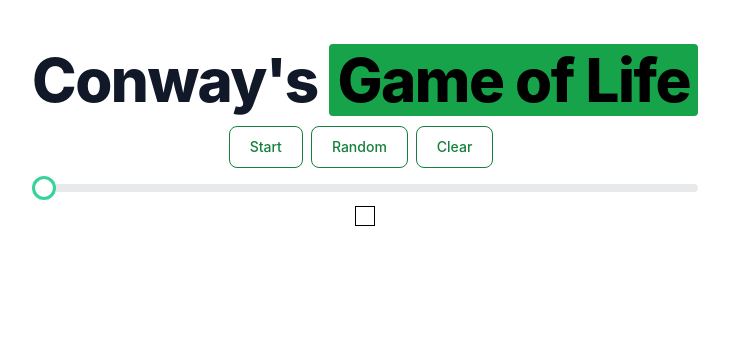
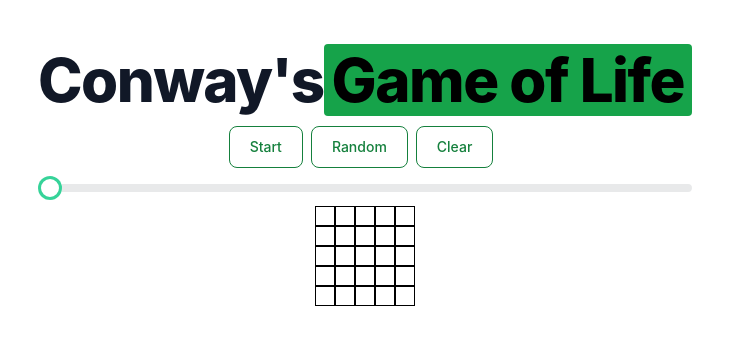
Before and after one commit to CSP197/Conway, a React (Create React App) app: page / in a window 1280 px wide. Shown: the top 344 px of the page, without its empty margins (275-1004 px from the left). Built offline with nearby package versions, Linux system fonts and the light colour scheme; the HTML template or start-up script is replaced by a standard one.

Commit message:
Finished up GameOfLife :)

```diff
--- a/src/App.tsx
+++ b/src/App.tsx
@@ -6,14 +6,12 @@ import { Grid } from './components/grid/Grid';
 import RangeSlider from './components/slider/RangeSlider';
 import GameOfLife from "./GameOfLife";
 
-const SMALLEST_GRID_SIZE = 1;
+const SMALLEST_GRID_SIZE = [5, 5];
 
 export default function App() {
-  const [
-    gridSize,
-    setGridSize
-  ] = useState([1,1]);
-  const [grid, setGrid] = useState(() => {
+  const [gridSize, setGridSize] = useState(SMALLEST_GRID_SIZE);
+  const [grid, setGrid] = useState(
+    () => {
       return generateEmptyGrid(gridSize);
     });
   const [running, setRunning] = useState(false);
@@ -21,7 +19,8 @@ export default function App() {
   const runningRef = useRef(running);
   runningRef.current = running;
 
-  const runSimulation = useCallback(() => {
+  const runSimulation = useCallback(
+    () => {
       // base case check
       if (!runningRef.current){
         return;
@@ -45,8 +44,9 @@ export default function App() {
       />
       <span />
       <RangeSlider
-        min={SMALLEST_GRID_SIZE}
+        min={SMALLEST_GRID_SIZE[0]}
         max={50}
+        setGrid={setGrid}
         gridSize={gridSize}
         setGridSize={setGridSize}
       />
--- a/src/components/buttons/Buttons.tsx
+++ b/src/components/buttons/Buttons.tsx
@@ -20,7 +20,7 @@ export const Buttons = (
         gridSize
     }: Props) => {
         return (
-        <div>
+        <>
             <button
                 onClick={
                     () => {
@@ -38,7 +38,7 @@ export const Buttons = (
                     dark:border-green-500 dark:text-green-500 dark:hover:text-white \
                     dark:hover:bg-green-600 dark:focus:ring-green-800'
                     >
-                        {running ? 'Stop' : 'Start'}
+                        {running ? 'Pause' : 'Start'}
             </button>
             <button
                 onClick={
@@ -81,6 +81,6 @@ export const Buttons = (
                 >
                     Clear
             </button>
-        </div>
+        </>
     );
 }
--- a/src/components/header/Header.tsx
+++ b/src/components/header/Header.tsx
@@ -1,5 +1,17 @@
 export function Header() {
     return (
-        <h1 className="mb-4 text-4xl font-extrabold leading-none tracking-tight text-gray-900 md:text-5xl lg:text-6xl dark:text-white">Conway's <mark className="px-2 text-black bg-green-600 rounded dark:bg-green-500">Game of Life</mark></h1>
+        <h1
+            className="mb-4 text-4xl font-extrabold \
+            leading-none tracking-tight text-gray-900 \
+            md:text-5xl lg:text-6xl dark:text-white"
+        >
+            Conway's
+        <mark
+            className="px-2 text-black bg-green-600 \
+            rounded dark:bg-green-500"
+        >
+            Game of Life
+        </mark>
+        </h1>
     )
 }
--- a/src/components/slider/RangeSlider.tsx
+++ b/src/components/slider/RangeSlider.tsx
@@ -3,6 +3,7 @@ import { useState } from "react";
 interface Props {
     min: number,
     max: number,
+    setGrid: React.Dispatch<React.SetStateAction<number[][]>>,
     gridSize: number[],
     setGridSize: React.Dispatch<React.SetStateAction<number[]>>
 }
@@ -11,18 +12,34 @@ export default function RangeSlider(
     {
         min,
         max,
+        setGrid,
         gridSize,
         setGridSize
     }: Props) {
 
     const [value, setValue] = useState(gridSize[0]);
 
-    const onChange = ( event:any ) => {
+    const onChange = ( event: any ) => {
         event.preventDefault();
         const newValue = +event.target.value;
-        // console.log(`The new value is ${newValue}`);
         setValue(newValue);
         setGridSize([newValue, newValue]);
+        generateNewGrid();
+    }
+
+    function generateNewGrid(){
+        const rows = [];
+        const numRows = gridSize[0];
+        const numCols = gridSize[1];
+        for (let i = 0; i < numRows; i++) {
+            rows.push(
+                Array.from(
+                    Array(numCols),
+                    () => 0
+                )
+            );
+        }
+        setGrid(rows);
     }
 
     return (
```
Also changed, not shown: src/components/grid/Grid.tsx (+4 -3 lines), src/App.css (deleted), src/components/common/Common.ts (line endings or trailing spaces). Lines whose indentation alone changed are shown as unchanged.
